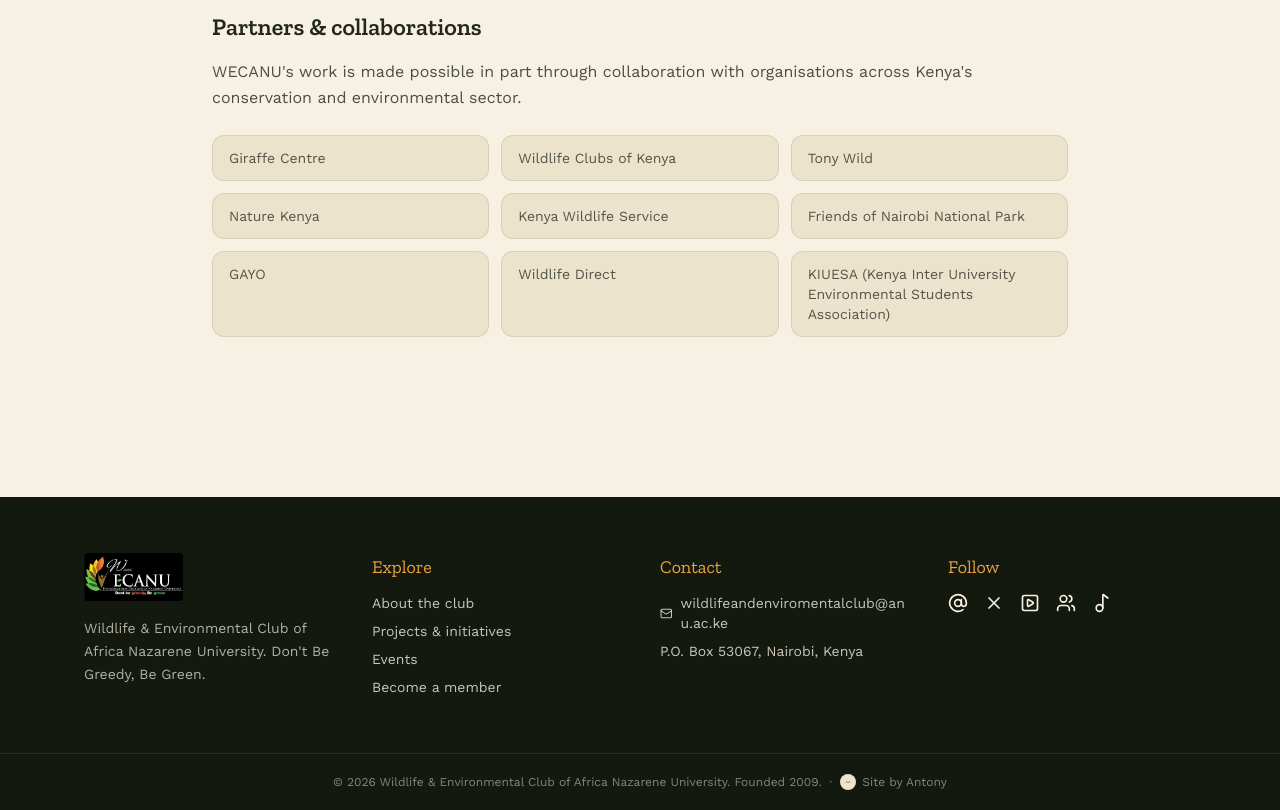
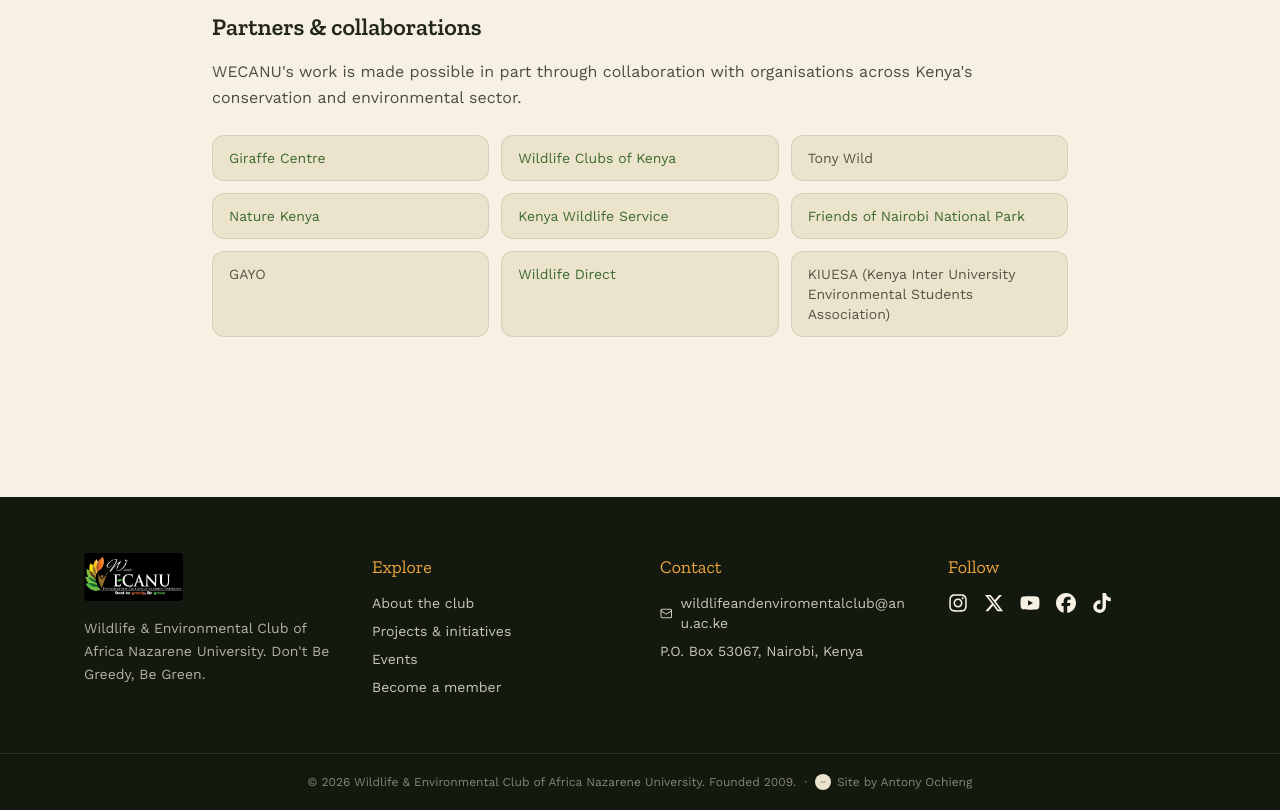
Before and after one commit to Antony-005/wecanu, a React (Vite) app: page /about in a window 1280 px wide. Shown: the part 1700-2510 px from the top of the page. Built offline with nearby package versions, Linux system fonts and the light colour scheme.

Commit message:
Real brand social icons, hyperlinked partners, real portfolio credit link

```diff
--- a/package.json
+++ b/package.json
@@ -14,6 +14,7 @@
     "lucide-react": "^1.33.0",
     "react": "^19.2.8",
     "react-dom": "^19.2.8",
+    "react-icons": "^5.7.0",
     "react-router-dom": "^7.18.2"
   },
   "devDependencies": {
--- a/src/components/Footer.jsx
+++ b/src/components/Footer.jsx
@@ -1,5 +1,6 @@
 import { Link } from "react-router-dom";
-import { AtSign, XIcon, PlaySquare, Users, Music2, Mail } from "lucide-react";
+import { Mail } from "lucide-react";
+import { FaInstagram, FaXTwitter, FaYoutube, FaFacebook, FaTiktok } from "react-icons/fa6";
 import { club, socials, builder } from "../data/content";
 import logo from "../assets/logo/logo-black-bg.jpg";
 import builderPhoto from "../assets/images/builder/antony.jpg";
@@ -41,11 +42,11 @@
         <div>
           <h4 className="font-display text-lg mb-3 text-gold">Follow</h4>
           <div className="flex gap-4">
-            <a href={socials.instagram} target="_blank" rel="noreferrer" aria-label="Instagram" className="hover:text-ember"><AtSign size={20} /></a>
-            <a href={socials.x} target="_blank" rel="noreferrer" aria-label="X (Twitter)" className="hover:text-ember"><XIcon size={20} /></a>
-            <a href={socials.youtube} target="_blank" rel="noreferrer" aria-label="YouTube" className="hover:text-ember"><PlaySquare size={20} /></a>
-            <a href={socials.facebook} target="_blank" rel="noreferrer" aria-label="Facebook" className="hover:text-ember"><Users size={20} /></a>
-            <a href={socials.tiktok} target="_blank" rel="noreferrer" aria-label="TikTok" className="hover:text-ember"><Music2 size={20} /></a>
+            <a href={socials.instagram} target="_blank" rel="noreferrer" aria-label="Instagram" className="hover:text-ember"><FaInstagram size={20} /></a>
+            <a href={socials.x} target="_blank" rel="noreferrer" aria-label="X (Twitter)" className="hover:text-ember"><FaXTwitter size={20} /></a>
+            <a href={socials.youtube} target="_blank" rel="noreferrer" aria-label="YouTube" className="hover:text-ember"><FaYoutube size={20} /></a>
+            <a href={socials.facebook} target="_blank" rel="noreferrer" aria-label="Facebook" className="hover:text-ember"><FaFacebook size={20} /></a>
+            <a href={socials.tiktok} target="_blank" rel="noreferrer" aria-label="TikTok" className="hover:text-ember"><FaTiktok size={20} /></a>
           </div>
         </div>
       </div>
--- a/src/data/content.js
+++ b/src/data/content.js
@@ -156,16 +156,21 @@
   { title: "Green Week", cadence: "Annual flagship event", blurb: "WECANU's biggest event of the year, a week of conservation campaigns, activities, and the crowning of Mr & Miss ANU Environment." },
 ];
 
+// URLs verified via web search where possible. GAYO, Tony Wild, and KIUESA
+// don't have a clearly confirmed official website (KIUESA in particular
+// appears to operate mainly through social media) — url is null for those,
+// so the About page renders them as plain text instead of a broken/wrong
+// link. Send Antony the real links if you have them.
 export const partners = [
-  "Giraffe Centre",
-  "Wildlife Clubs of Kenya",
-  "Tony Wild",
-  "Nature Kenya",
-  "Kenya Wildlife Service",
-  "Friends of Nairobi National Park",
-  "GAYO",
-  "Wildlife Direct",
-  "KIUESA (Kenya Inter University Environmental Students Association)",
+  { name: "Giraffe Centre", url: "https://www.giraffecentre.org" },
+  { name: "Wildlife Clubs of Kenya", url: "https://www.wildlifeclubsofkenya.or.ke" },
+  { name: "Tony Wild", url: null },
+  { name: "Nature Kenya", url: "https://naturekenya.org" },
+  { name: "Kenya Wildlife Service", url: "https://www.kws.go.ke" },
+  { name: "Friends of Nairobi National Park", url: "https://www.fonnap.com" },
+  { name: "GAYO", url: null },
+  { name: "Wildlife Direct", url: "https://wildlifedirect.org" },
+  { name: "KIUESA (Kenya Inter University Environmental Students Association)", url: null },
 ];
 
 export const projects = [
@@ -204,9 +209,8 @@
   phone: "+254 715 042 391",
 };
 
-// TODO: replace with your real portfolio URL and preferred contact email.
 export const builder = {
-  name: "Antony",
-  portfolio: "https://your-portfolio-url.com",
-  email: "you@example.com",
+  name: "Antony Ochieng",
+  portfolio: "https://antonyochieng.co.ke",
+  email: "you@example.com", // TODO: swap in your preferred contact email
 };
--- a/src/pages/About.jsx
+++ b/src/pages/About.jsx
@@ -64,14 +64,26 @@
           across Kenya's conservation and environmental sector.
         </p>
         <div className="mt-6 grid grid-cols-2 sm:grid-cols-3 gap-3">
-          {partners.map((p) => (
-            <div
-              key={p}
-              className="border border-ink/10 rounded-xl px-4 py-3 text-sm text-ink/75 bg-parchment-dim"
-            >
-              {p}
-            </div>
-          ))}
+          {partners.map((p) =>
+            p.url ? (
+              <a
+                key={p.name}
+                href={p.url}
+                target="_blank"
+                rel="noreferrer"
+                className="border border-ink/10 rounded-xl px-4 py-3 text-sm text-fern bg-parchment-dim hover:bg-parchment-dim/70 hover:underline transition-colors"
+              >
+                {p.name}
+              </a>
+            ) : (
+              <div
+                key={p.name}
+                className="border border-ink/10 rounded-xl px-4 py-3 text-sm text-ink/75 bg-parchment-dim"
+              >
+                {p.name}
+              </div>
+            )
+          )}
         </div>
       </section>
     </>
--- a/src/pages/Contact.jsx
+++ b/src/pages/Contact.jsx
@@ -1,6 +1,7 @@
 import PageHero from "../components/PageHero";
 import LeafDivider from "../components/LeafDivider";
-import { Mail, Phone, MapPin, AtSign, XIcon, PlaySquare, Users, Music2 } from "lucide-react";
+import { Mail, Phone, MapPin } from "lucide-react";
+import { FaInstagram, FaXTwitter, FaYoutube, FaFacebook, FaTiktok } from "react-icons/fa6";
 import { club, socials, contactPatron } from "../data/content";
 
 export default function Contact() {
@@ -43,11 +44,11 @@
 
         <p className="font-display text-lg font-semibold text-ink mb-4">Follow WECANU</p>
         <div className="flex gap-5">
-          <a href={socials.instagram} target="_blank" rel="noreferrer" className="text-ink/60 hover:text-ember"><AtSign size={24} /></a>
-          <a href={socials.x} target="_blank" rel="noreferrer" className="text-ink/60 hover:text-ember"><XIcon size={24} /></a>
-          <a href={socials.youtube} target="_blank" rel="noreferrer" className="text-ink/60 hover:text-ember"><PlaySquare size={24} /></a>
-          <a href={socials.facebook} target="_blank" rel="noreferrer" className="text-ink/60 hover:text-ember"><Users size={24} /></a>
-          <a href={socials.tiktok} target="_blank" rel="noreferrer" className="text-ink/60 hover:text-ember"><Music2 size={24} /></a>
+          <a href={socials.instagram} target="_blank" rel="noreferrer" className="text-ink/60 hover:text-ember"><FaInstagram size={24} /></a>
+          <a href={socials.x} target="_blank" rel="noreferrer" className="text-ink/60 hover:text-ember"><FaXTwitter size={24} /></a>
+          <a href={socials.youtube} target="_blank" rel="noreferrer" className="text-ink/60 hover:text-ember"><FaYoutube size={24} /></a>
+          <a href={socials.facebook} target="_blank" rel="noreferrer" className="text-ink/60 hover:text-ember"><FaFacebook size={24} /></a>
+          <a href={socials.tiktok} target="_blank" rel="noreferrer" className="text-ink/60 hover:text-ember"><FaTiktok size={24} /></a>
         </div>
       </section>
     </>
```
Also changed, not shown: 1 other file (tests, documents, lock files or other folders).
